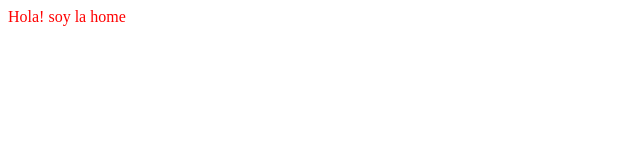
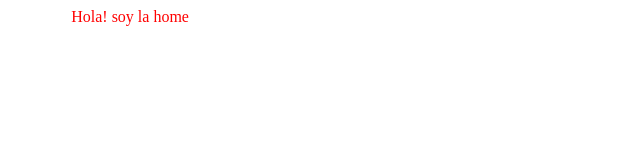
Before and after one commit to Oneclickdys/cherry, a React (Create React App) app: page / in a window 1280 px wide. Shown: the top 160 px of the page, without its empty margins (0-640 px from the left). Built offline with nearby package versions, Linux system fonts and the light colour scheme.

Commit message:
refacto layout

```diff
--- a/src/modules/layout/_index.scss
+++ b/src/modules/layout/_index.scss
@@ -0,0 +1 @@
+@import "LayoutDefault/layout-default";
--- a/src/modules/views/Home/Home.js
+++ b/src/modules/views/Home/Home.js
@@ -1,5 +1,5 @@
 import React from "react";
-import LayoutDefault from "../../layout/LayoutDefault";
+import LayoutDefault from "../../layout/LayoutDefault/LayoutDefault";
 
 const Home = () => {
   return (
```
Also changed, not shown: src/modules/layout/LayoutDefault/LayoutDefault.js (renamed from src/modules/layout/LayoutDefault.js), src/modules/layout/LayoutDefault/_layout-default.scss (renamed from src/modules/layout/_layout-default.scss).
